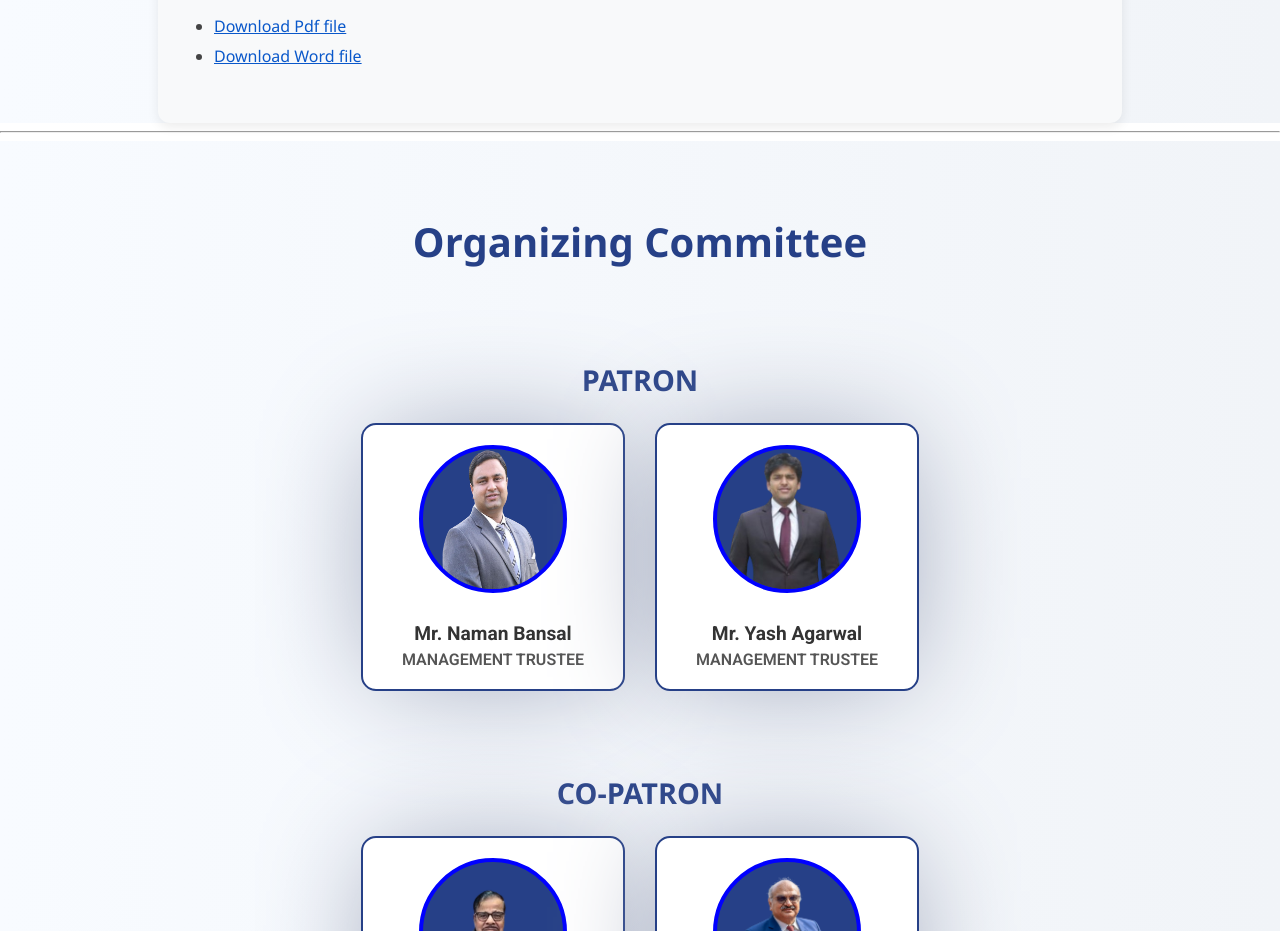
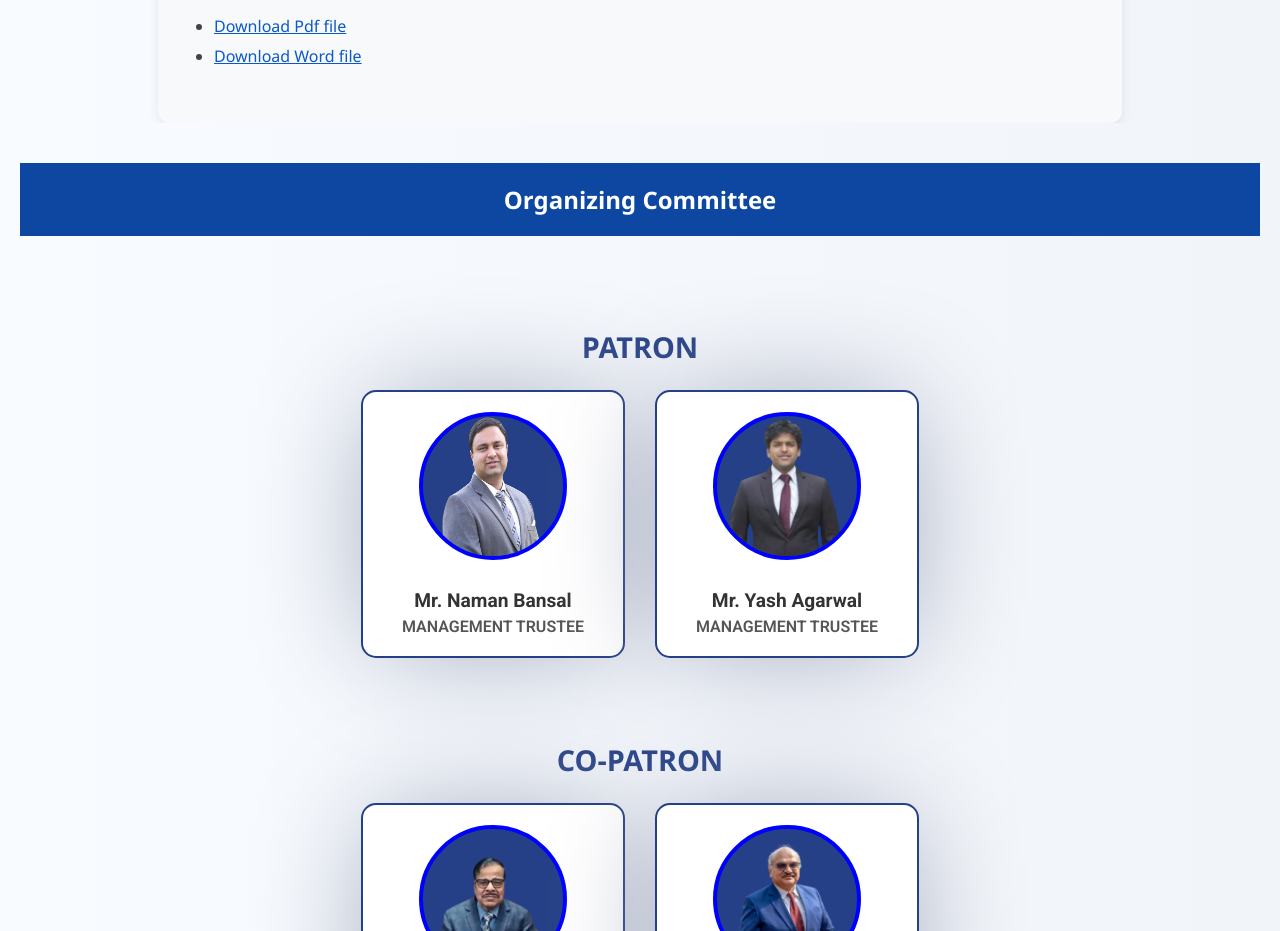
Before and after one commit to PriyanshuRoushan/confwebsite25, a React (Create React App) app in the folder frontend/: page / in a window 1280 px wide. Shown: the part 6425-7356 px from the top of the page. Built offline with nearby package versions, Linux system fonts and the light colour scheme; a web font is replaced by a local one.

Commit message:
mobile update

```diff
--- a/frontend/src/App.js
+++ b/frontend/src/App.js
@@ -27,7 +27,6 @@ function App() {
       <CallForPaper/>
       <Registration/>
       <Preparing/>
-      <hr></hr>
       <Faculties />
       <Tourist />
       <Acknowledgement/>
--- a/frontend/src/components/faculties/faculties.css
+++ b/frontend/src/components/faculties/faculties.css
@@ -10,11 +10,16 @@
 /* SECTION HEADING */
 .faculties-heading {
   /* font-family: roboto; */
-  font-size: 2.5rem;
-  color: #264087;
+  font-size: clamp(18px, 4vw, 24px);
+  color: white;
   margin-bottom: 40px;
-  font-weight: 700;
+  font-weight: 600;
+  padding: 20px 40px;
+  background-color: #0d47a1;
+  text-align: center;
+  scroll-margin-top: 100px;
 }
+
 
 /* CARD ROW */
 .faculties-row {
--- a/frontend/src/components/faculties/faculties.js
+++ b/frontend/src/components/faculties/faculties.js
@@ -14,7 +14,9 @@ const Faculties = () => {
   return (
     <div className="product-carousel" >
       <section className="faculties-section" id="committee">
-        <h2 className="faculties-heading">Organizing Committee</h2>
+      <header className="faculties-heading ">
+        Organizing Committee
+      </header>
         <br />
         {Object.entries(groupedByRole).map(([role, members], idx) => (
           <div key={idx} className="faculties-group">
--- a/frontend/src/components/herosection/hero.css
+++ b/frontend/src/components/herosection/hero.css
@@ -127,7 +127,8 @@
   .hero-container {
     flex-direction: column;
     min-height: auto;
-  }
+    margin: 0 10px 0px 10px;
+    }
 
   .hero-left, .hero-right {
     width: 100%;
--- a/frontend/src/components/herosection/hero.js
+++ b/frontend/src/components/herosection/hero.js
@@ -23,7 +23,7 @@ const Hero = () => {
           <h1 className="hero-title">International Conference on Emerging Technologies in Applied Engineering and Computational Intelligence <br />(ICETAPCI-2025)</h1>
           <h2 className="hero-subtitle">2nd International Conference</h2>
 
-          <CountdownDaysOnly deadline="2025-09-10" />
+          <CountdownDaysOnly deadline="2025-09-10" className="home-countdown" />
 
         </div>
         <div className="hero-right">
```
